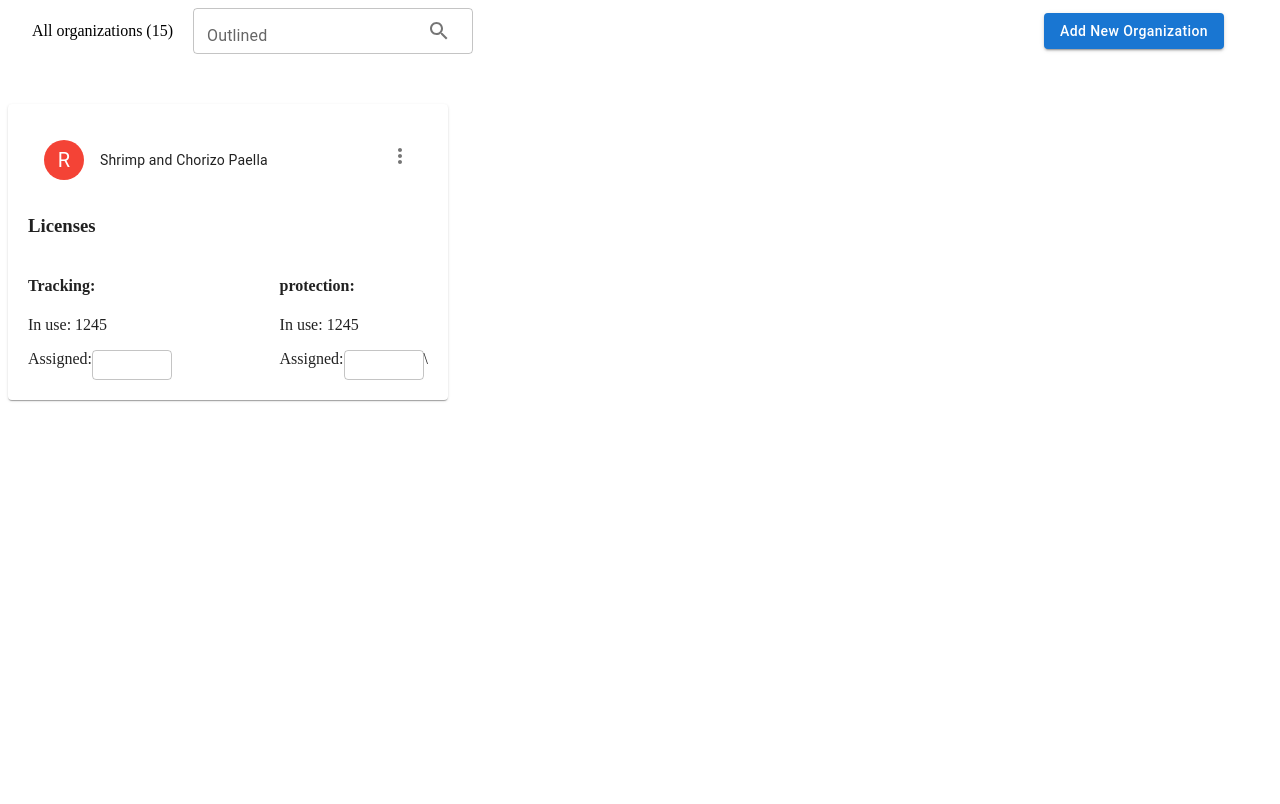
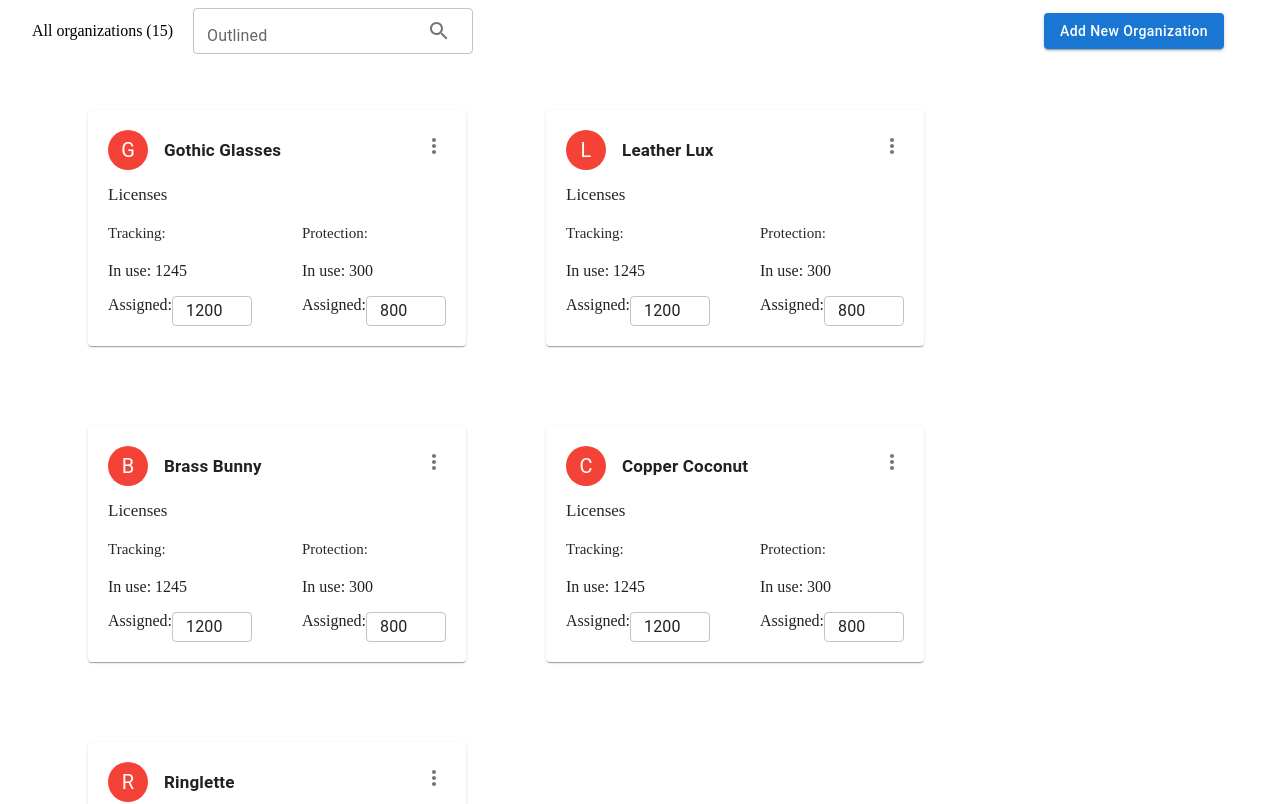
Before and after one commit to Arevik-Hayrapetyan/organizations-card, a React (Create React App) app: page / in a window 1280 px wide. Shown: the top 804 px of the page. Built offline with nearby package versions, Linux system fonts and the light colour scheme.

Commit message:
listItem

```diff
--- a/public/index.html
+++ b/public/index.html
@@ -10,34 +10,14 @@
       content="Web site created using create-react-app"
     />
     <link rel="apple-touch-icon" href="%PUBLIC_URL%/logo192.png" />
-    <!--
-      manifest.json provides metadata used when your web app is installed on a
-      user's mobile device or desktop. See https://developers.google.com/web/fundamentals/web-app-manifest/
-    -->
-    <link rel="manifest" href="%PUBLIC_URL%/manifest.json" />
-    <!--
-      Notice the use of %PUBLIC_URL% in the tags above.
-      It will be replaced with the URL of the `public` folder during the build.
-      Only files inside the `public` folder can be referenced from the HTML.
 
-      Unlike "/favicon.ico" or "favicon.ico", "%PUBLIC_URL%/favicon.ico" will
-      work correctly both with client-side routing and a non-root public URL.
-      Learn how to configure a non-root public URL by running `npm run build`.
-    -->
+
     <title>React App</title>
   </head>
+
   <body>
     <noscript>You need to enable JavaScript to run this app.</noscript>
     <div id="root"></div>
-    <!--
-      This HTML file is a template.
-      If you open it directly in the browser, you will see an empty page.
 
-      You can add webfonts, meta tags, or analytics to this file.
-      The build step will place the bundled scripts into the <body> tag.
-
-      To begin the development, run `npm start` or `yarn start`.
-      To create a production bundle, use `npm run build` or `yarn build`.
-    -->
   </body>
 </html>
--- a/src/components/ListItem/ListItem.jsx
+++ b/src/components/ListItem/ListItem.jsx
@@ -1,4 +1,4 @@
-import React, { useState } from 'react'
+import React, { useState, useEffect } from 'react'
 import Card from '@mui/material/Card'
 import CardHeader from '@mui/material/CardHeader'
 import { red } from '@mui/material/colors'
@@ -9,6 +9,10 @@ import TextField from '@mui/material/TextField'
 import { styled } from '@mui/material/styles'
 
 const Root = styled('div')(({ theme }) => ({
+  position: 'relative',
+  '& .MuiCardHeader-root': {
+    padding: 'unset',
+  },
   '& .MuiCard-root': {
     padding: '20px',
   },
@@ -23,41 +27,59 @@ const Root = styled('div')(({ theme }) => ({
   '.protectionContainer': {
     marginLeft: 'auto',
   },
-  '.trackingContainer': {},
+  '.trackingContainer': {
+    marginRight: 50,
+  },
   '.dropdownContent': {
     display: 'none',
-    width: '40%',
+    position: 'absolute',
     marginLeft: 'auto',
-    marginTop: '20px',
     backgroundColor: ' #f9f9f9',
     boxShadow: '0px 8px 16px 0px rgba(0,0,0,0.2)',
     zIndex: 1,
+    right: '13%',
   },
   '.dropdownContent li': {
     listStyle: 'none',
     padding: '4px',
   },
-  '.show':{
-    display:'block'
-  }
+  '.show': {
+    display: 'block',
+  },
+  '.licences': {
+    color: '#282828',
+    fontSize: 17,
+    fontWeight: 500,
+    margin: 0,
+    marginTop: 15,
+  },
+  '.heading': {
+    color: '#282828',
+    fontSize: 15,
+    fontWeight: 500,
+  },
+  '& .MuiTypography-root': {
+    fontWeight: 600,
+    fontSize: 17,
+  },
+
 }))
 
-const ListItem = () => {
+const ListItem = ({id, name, tracking, protection}) => {
   const [show, setShow] = useState(false)
+
+
 
   function handleDropdown() {
     setShow(!show)
-    if(show){
-
-    }
   }
   return (
     <Root>
-      <Card sx={{ maxWidth: 400, marginTop: '50px' }}>
+      <Card sx={{ maxWidth: 400, margin: '40px' }}>
         <CardHeader
           avatar={
             <Avatar sx={{ bgcolor: red[500] }} aria-label="recipe">
-              R
+              {name.charAt(0).toUpperCase()}
             </Avatar>
           }
           action={
@@ -65,36 +87,36 @@ const ListItem = () => {
               <MoreVertIcon />
             </IconButton>
           }
-          title="Shrimp and Chorizo Paella"
+          title={name}
         />
 
-        <div className={`dropdownContent ${show?'show':null}`}>
+        <div className={`dropdownContent ${show ? 'show' : null}`}>
           <li>Edit</li>
           <li>Go to Organization</li>
           <li>Delete Organization</li>
         </div>
 
-        <h3>Licenses</h3>
+        <h3 className="licences">Licenses</h3>
         <section className="infoContainer">
-          <div className="trackingContainer">
-            <h4>Tracking:</h4>
+          <div className="trackingContainer ">
+            <h4 className="heading">Tracking:</h4>
             <p>
-              In use: <span>{1245}</span>
+              In use: <span>{tracking.used}</span>
             </p>
             <div>
               Assigned:
-              <TextField id="outlined-number" label="" type="number" />
+              <TextField id="outlined-number" label="" type="number" value={tracking.assigned} />
             </div>
           </div>
 
           <div className="protectionContainer">
-            <h4>protection:</h4>
+            <h4 className="heading">Protection:</h4>
             <p>
-              In use: <span>{1245}</span>
+              In use: <span>{protection.used}</span>
             </p>
             <div>
               Assigned:
-              <TextField id="outlined-number" label="" type="number" />\
+              <TextField id="outlined-number" label="" type="number" value={protection.assigned}/>
             </div>
           </div>
         </section>
--- a/src/components/ListItems/ListItems.jsx
+++ b/src/components/ListItems/ListItems.jsx
@@ -1,13 +1,20 @@
-import React from 'react';
+import React, {Fragment, useEffect} from 'react';
 import ListItem from '../ListItem/ListItem';
+import organizationsData  from "../../data/fakeJSONData.json"
+
 
 const ListItems = () => {
+useEffect(() => {
+}, []);
+  return (
+    <Fragment >
+    <ul style={{display:'flex', flexWrap:'wrap', listStyle:'none', justifyItems:'center'}}>
+      {organizationsData.map(listItem => {
+        return <ListItem key={listItem.id} {...listItem}/>
 
-  return (
-    <div>
-
-      <ListItem/>
-    </div>
+      })}
+    </ul>
+    </Fragment>
   );
 }
 
--- /dev/null
+++ b/src/data/fakeJSONData.json
@@ -0,0 +1,62 @@
+[
+  {
+    "id":1,
+    "name":"Gothic Glasses",
+     "tracking":{
+      "used":1245,
+      "assigned":1200
+     },
+     "protection":{
+      "used":300,
+      "assigned":800
+     }
+  },
+  {
+    "id":2,
+    "name":"Leather Lux",
+     "tracking":{
+      "used":1245,
+      "assigned":1200
+     },
+     "protection":{
+      "used":300,
+      "assigned":800
+     }
+  },
+  {
+    "id":3,
+    "name":"Brass Bunny",
+     "tracking":{
+      "used":1245,
+      "assigned":1200
+     },
+     "protection":{
+      "used":300,
+      "assigned":800
+     }
+  },
+  {
+    "id":4,
+    "name":"Copper Coconut",
+     "tracking":{
+      "used":1245,
+      "assigned":1200
+     },
+     "protection":{
+      "used":300,
+      "assigned":800
+     }
+  },
+  {
+    "id":5,
+    "name":"Ringlette",
+     "tracking":{
+      "used":1245,
+      "assigned":1200
+     },
+     "protection":{
+      "used":300,
+      "assigned":800
+     }
+  }
+]
--- /dev/null
+++ b/src/data/organizationsAPI.js
@@ -0,0 +1,6 @@
+export  function fetchOrganizations() {
+  return fetch('./fakeJSONData.json')
+    .then((response) => {
+      return response
+    })
+}
--- a/src/index.js
+++ b/src/index.js
@@ -4,7 +4,5 @@ import App from './App';
 
 const root = ReactDOM.createRoot(document.getElementById('root'));
 root.render(
-  <React.StrictMode>
     <App />
-  </React.StrictMode>
 );
```
Also changed, not shown: src/redux/store.js (added, +8 -0 lines).
